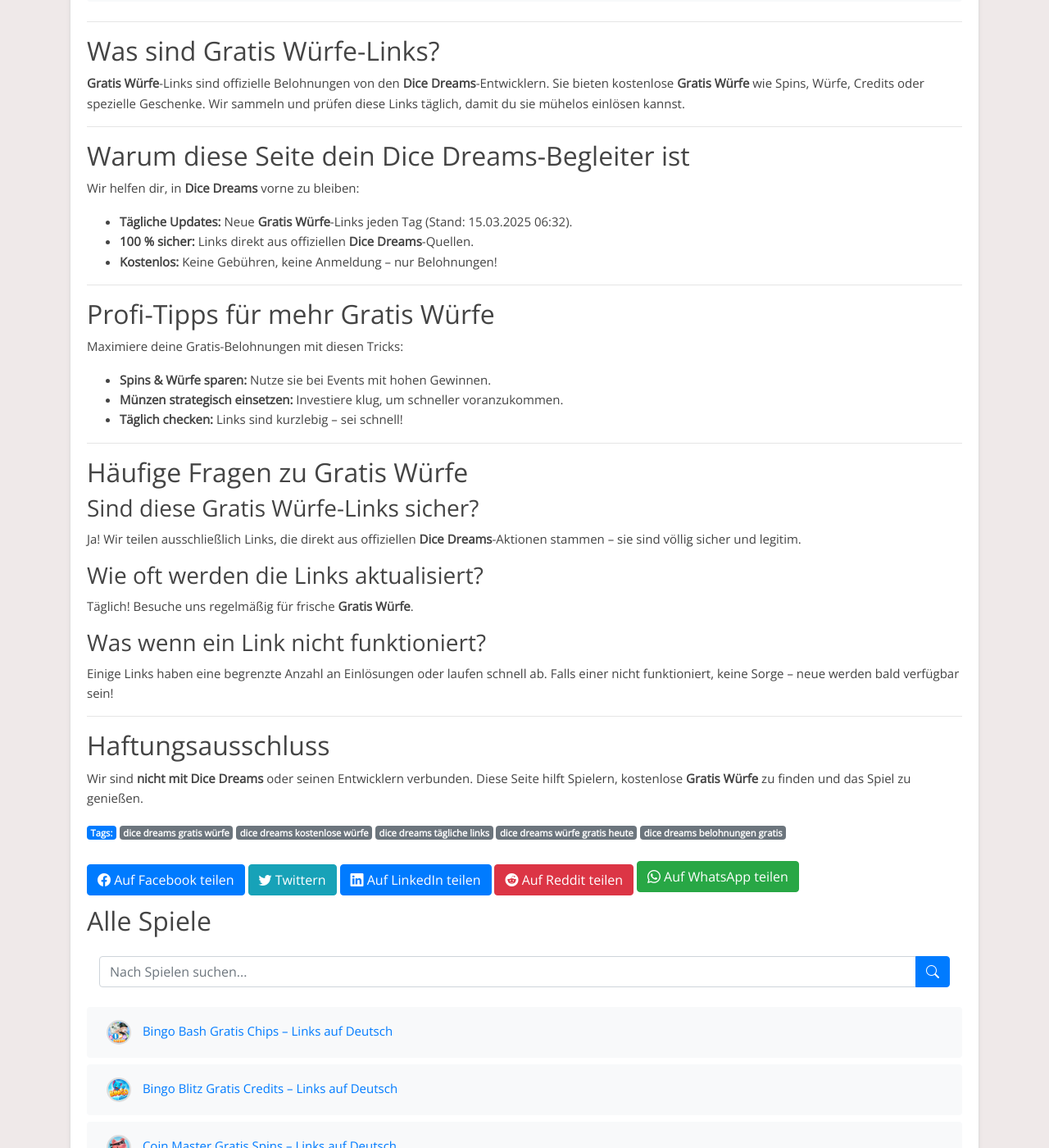
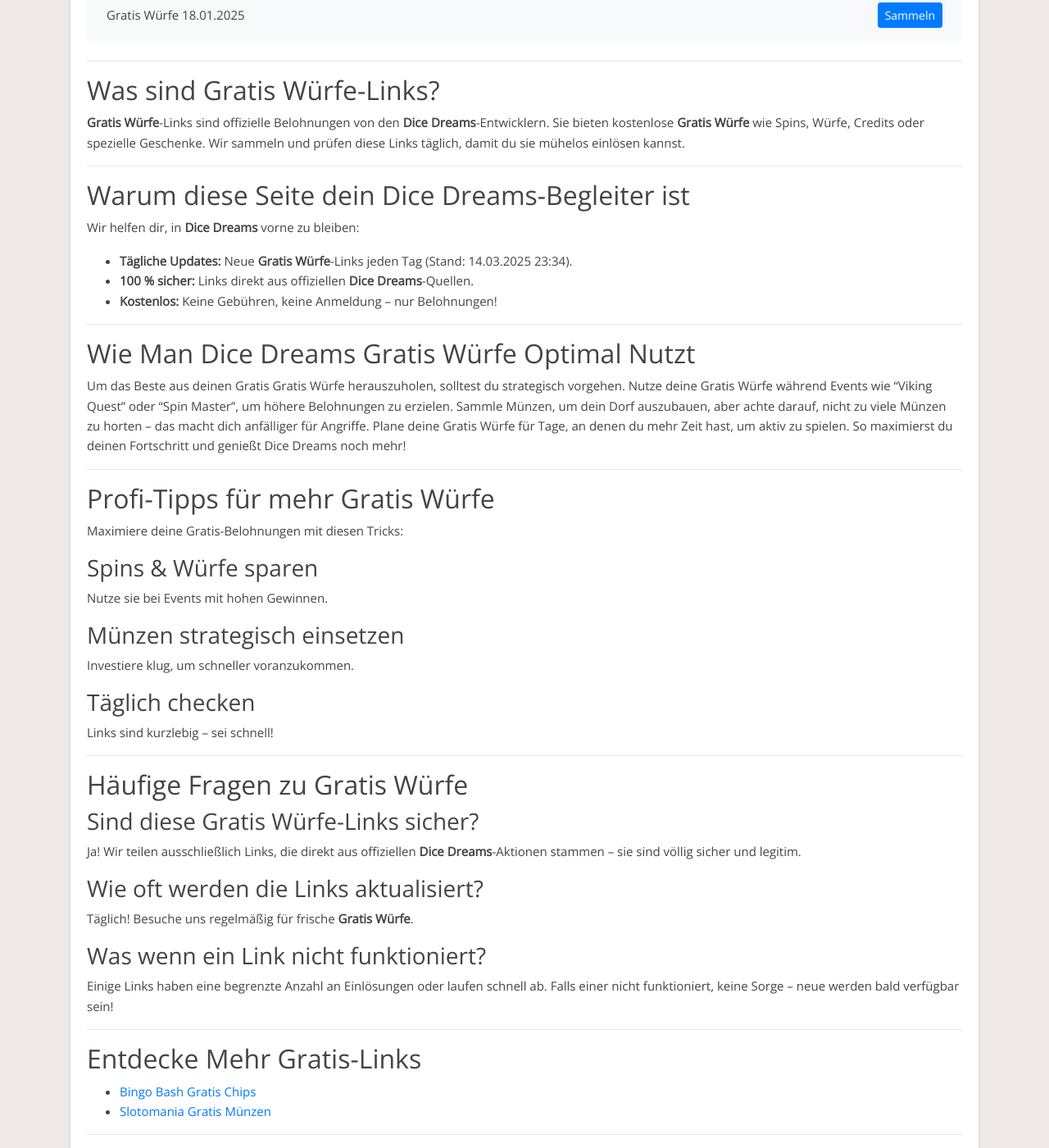
Before and after one commit to Prollad99/bs-de, a Jekyll site: the page built from _posts/2025-01-18-dice-dreams.md, in a window 1280 px wide and 1400 px high, scrolled down 7681 px. Shown: the whole window at 82% size. Built offline with Jekyll 4.4.1, drawn with Linux system fonts in a browser that asks for light colours; some of the changed text lies outside the part shown.

Commit message:
Update  links and content - 2025-03-15 06:34

```diff
--- a/_includes/dice-dreams_footer.html
+++ b/_includes/dice-dreams_footer.html
@@ -10,9 +10,15 @@
 
 Wir helfen dir, in **Dice Dreams** vorne zu bleiben:
 
-- **Tägliche Updates:** Neue **Gratis Würfe**-Links jeden Tag (Stand: 15.03.2025 06:32).
+- **Tägliche Updates:** Neue **Gratis Würfe**-Links jeden Tag (Stand: 14.03.2025 23:34).
 - **100 % sicher:** Links direkt aus offiziellen **Dice Dreams**-Quellen.
 - **Kostenlos:** Keine Gebühren, keine Anmeldung – nur Belohnungen!
+
+---
+
+## Wie Man Dice Dreams Gratis Würfe Optimal Nutzt
+
+Um das Beste aus deinen Gratis Gratis Würfe herauszuholen, solltest du strategisch vorgehen. Nutze deine Gratis Würfe während Events wie "Viking Quest" oder "Spin Master", um höhere Belohnungen zu erzielen. Sammle Münzen, um dein Dorf auszubauen, aber achte darauf, nicht zu viele Münzen zu horten – das macht dich anfälliger für Angriffe. Plane deine Gratis Würfe für Tage, an denen du mehr Zeit hast, um aktiv zu spielen. So maximierst du deinen Fortschritt und genießt Dice Dreams noch mehr!
 
 ---
 
@@ -20,9 +26,14 @@
 
 Maximiere deine Gratis-Belohnungen mit diesen Tricks:
 
-- **Spins & Würfe sparen:** Nutze sie bei Events mit hohen Gewinnen.
-- **Münzen strategisch einsetzen:** Investiere klug, um schneller voranzukommen.
-- **Täglich checken:** Links sind kurzlebig – sei schnell!
+### Spins & Würfe sparen
+Nutze sie bei Events mit hohen Gewinnen.
+
+### Münzen strategisch einsetzen
+Investiere klug, um schneller voranzukommen.
+
+### Täglich checken
+Links sind kurzlebig – sei schnell!
 
 ---
 
@@ -42,6 +53,13 @@
 
 ---
 
+## Entdecke Mehr Gratis-Links
+
+- [Bingo Bash Gratis Chips](/bingo-bash-gratis-chips/)
+- [Slotomania Gratis Münzen](/slotomania-gratis-muenzen/)
+
+---
+
 ## Haftungsausschluss
 
 Wir sind **nicht mit Dice Dreams** oder seinen Entwicklern verbunden. Diese Seite hilft Spielern, kostenlose **Gratis Würfe** zu finden und das Spiel zu genießen.
--- a/_includes/dice-dreams_post.html
+++ b/_includes/dice-dreams_post.html
@@ -1,4 +1,4 @@
-# Dice Dreams Gratis Gratis Würfe – Dein Täglicher Bonus
+# Tägliche Dice Dreams Gratis Gratis Würfe – Jetzt Sammeln!
 
 Willkommen bei deiner Quelle für **Dice Dreams Gratis Gratis Würfe**! Hier findest du täglich neue Links, um kostenlose Gratis Würfe und Belohnungen zu sammeln – perfekt für deutsche Spieler.
 
```
